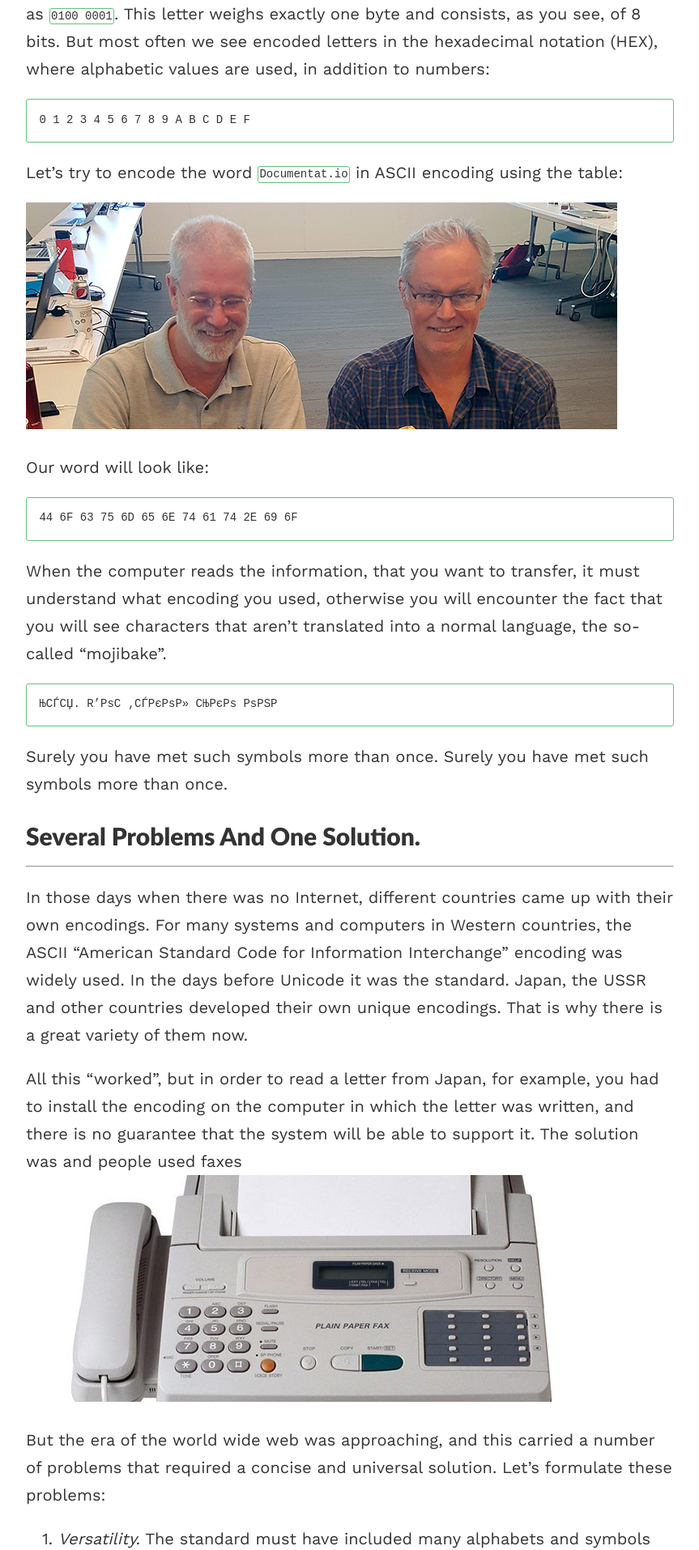
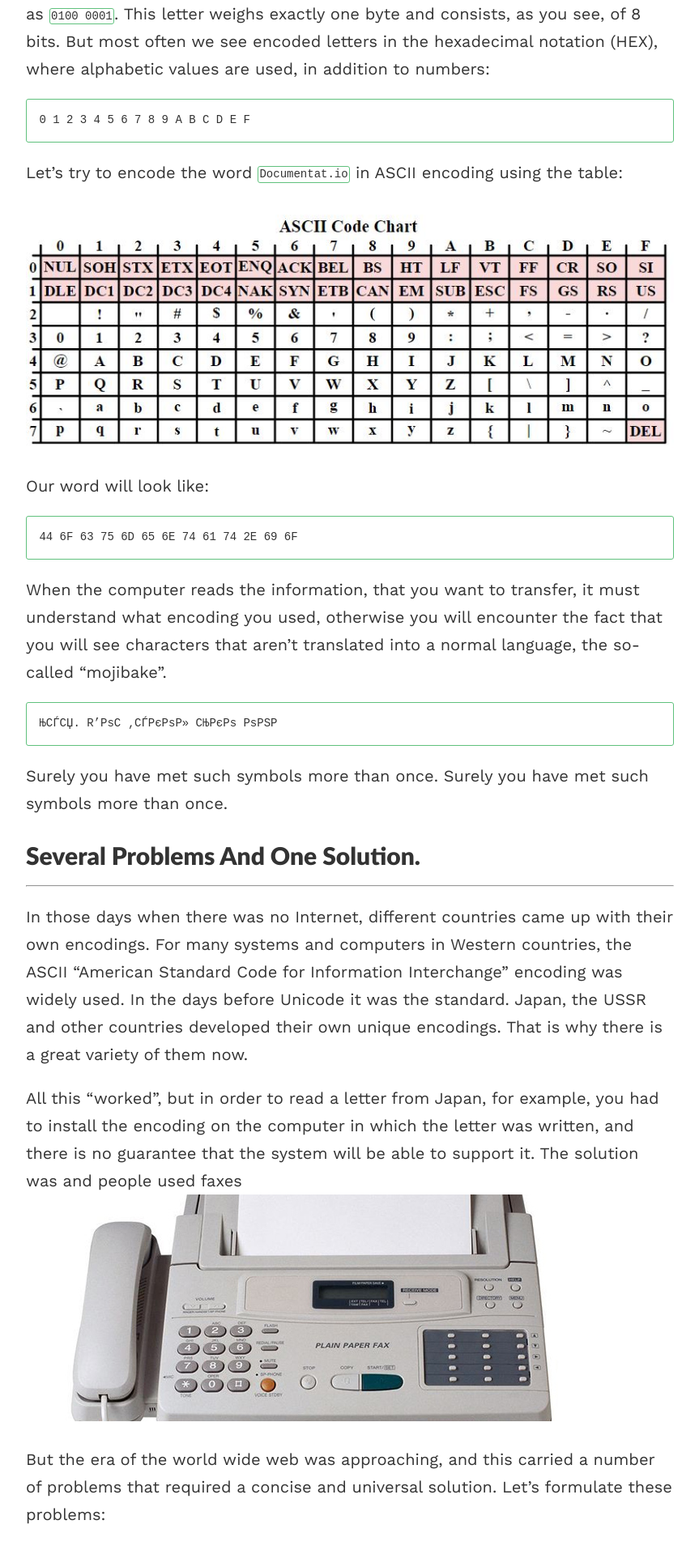
Before and after one commit to IliaYudi/mood.github.com, a Jekyll site: the page built from _posts/2019-09-02-unicode eng.markdown, in a window 1280 px wide. Shown: the part 1468-3382 px from the top of the page at 81% size, without its empty margins (208-1071 px from the left). Built offline with Jekyll 4.4.1, drawn with Linux system fonts in a browser that asks for light colours; comment, search, counter and statistics services are not loaded.

Commit message:
Update 2019-09-02-unicode eng.markdown

````diff
--- a/_posts/2019-09-02-unicode eng.markdown
+++ b/_posts/2019-09-02-unicode eng.markdown
@@ -34,7 +34,7 @@ But most often we see encoded letters in the hexadecimal notation (HEX), where a
 Let's try to encode the word ```Documentat.io``` in ASCII encoding using the table:
 
 
-![sample post]({{site.baseurl}}/images/davis-collins.jpg)
+![sample post]({{site.baseurl}}/images/askii.JPG)
 
 
 Our word will look like:
````
